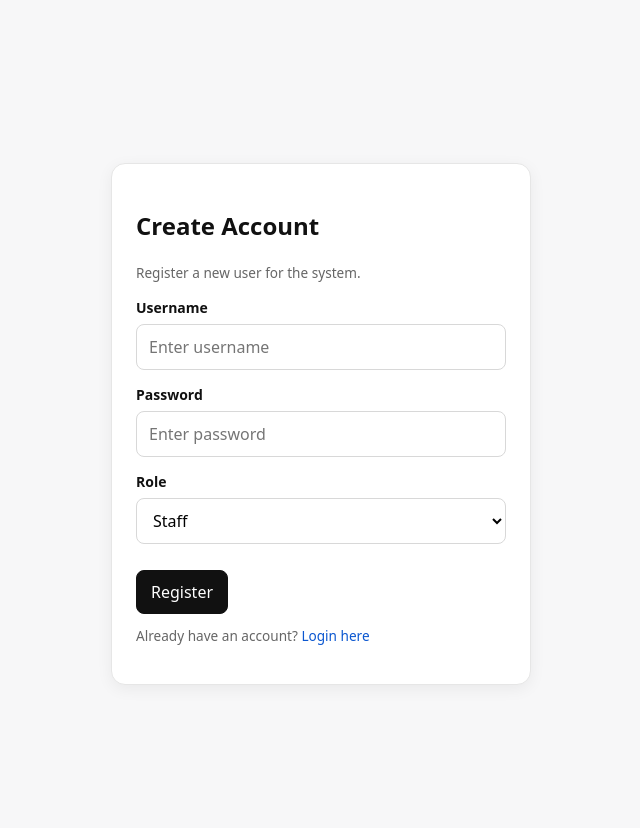
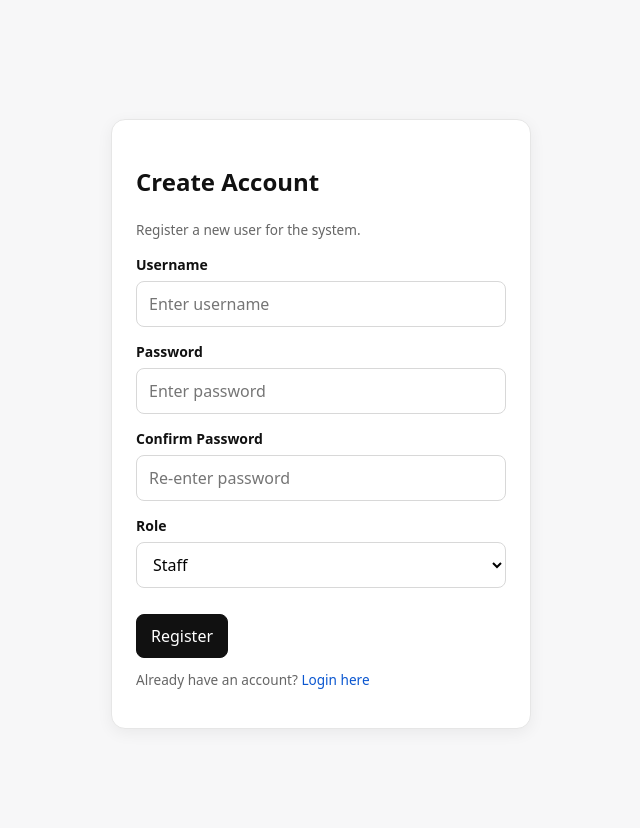
Before and after one commit to alexanmf/dog-app, a Flask app: page /register in a window 1280 px wide. Shown: the part 69-897 px from the top of the page, without its empty margins (319-959 px from the left). Run offline with Flask 3, Linux system fonts and the light colour scheme.

Commit message:
Update registration form to include confirm password
Removed flash message display and added confirm password field.

```diff
--- a/dog_profile_demo/templates/register.html
+++ b/dog_profile_demo/templates/register.html
@@ -6,16 +6,6 @@
 
     <h2>Create Account</h2>
     <p class="muted">Register a new user for the system.</p>
-
-    {% with messages = get_flashed_messages(with_categories=true) %}
-      {% if messages %}
-        <div class="flash-messages">
-          {% for category, message in messages %}
-            <div class="flash {{ category }}">{{ message }}</div>
-          {% endfor %}
-        </div>
-      {% endif %}
-    {% endwith %}
 
     <form method="POST" class="stack">
 
@@ -42,6 +32,17 @@
       </div>
 
       <div class="field">
+        <label for="confirm_password">Confirm Password</label>
+        <input
+          id="confirm_password"
+          type="password"
+          name="confirm_password"
+          required
+          placeholder="Re-enter password"
+        >
+      </div>
+
+      <div class="field">
         <label for="role">Role</label>
         <select id="role" name="role">
           <option value="staff">Staff</option>
```
